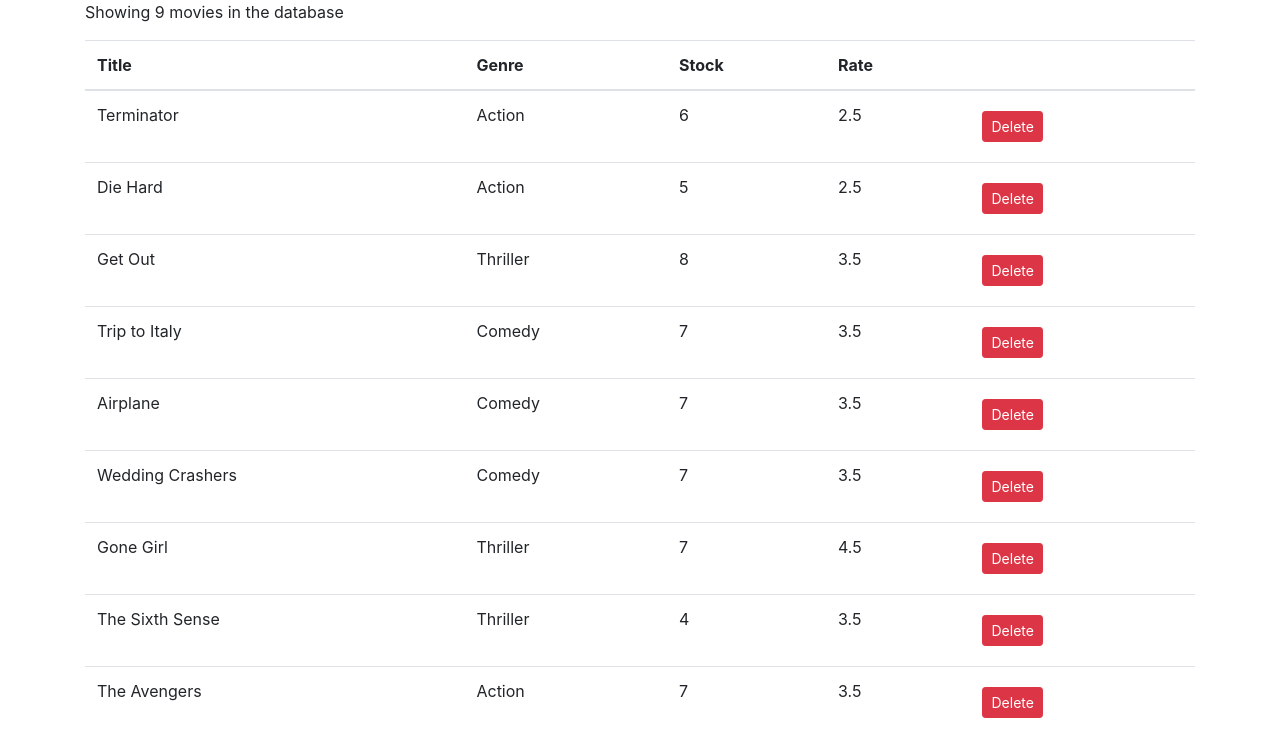
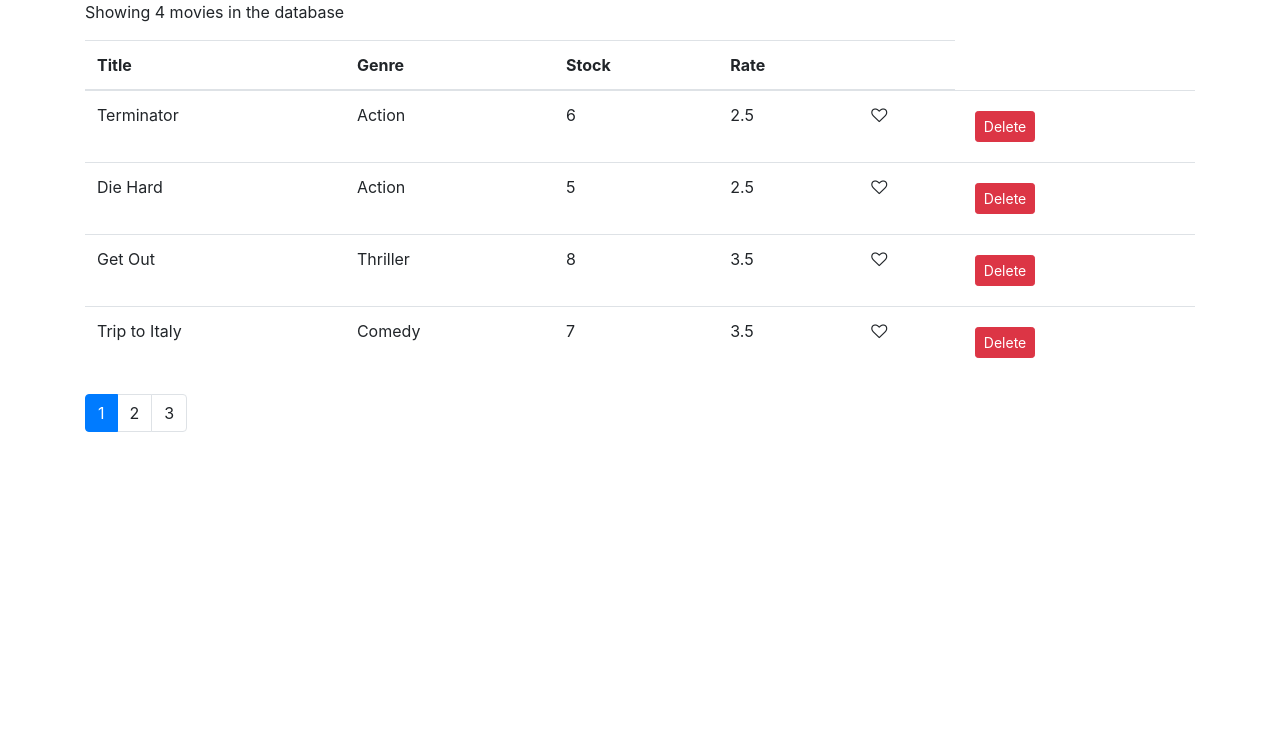
Before and after one commit to mustansarsaeed/vidly, a React (Create React App) app: page / in a window 1280 px wide. Shown: the top 756 px of the page. Built offline with nearby package versions, Linux system fonts and the light colour scheme.

Commit message:
- Add pagination in the website - Implementing and applying PropTypes

```diff
--- a/package.json
+++ b/package.json
@@ -8,6 +8,7 @@
     "@testing-library/user-event": "^13.5.0",
     "bootstrap": "^4.1.1",
     "font-awesome": "^4.7.0",
+    "lodash": "^4.17.10",
     "react": "^18.2.0",
     "react-dom": "^18.2.0",
     "react-scripts": "5.0.1",
--- a/src/App.js
+++ b/src/App.js
@@ -1,11 +1,17 @@
 import logo from "./logo.svg";
 import "./App.css";
 import MoviesList from "./components/MoviesList";
-import { getMovies, deleteMovie } from "./services/fakeMovieService";
+import { getMovies, deleteMovie, getMovie } from "./services/fakeMovieService";
 import { useEffect, useState } from "react";
-
+import Pagination from "./components/common/pagination";
+import { paginate } from "./utils/paginator";
 function App(props) {
   const [latestMovies, setMovies] = useState(getMovies());
+  const [pageSize, setPageSize] = useState(4);
+  const [currentPage, setCurrentPage] = useState(1);
+
+  const pagedMovies = paginate(latestMovies, currentPage, pageSize);
+
   function handleOnDelete(movieId) {
     deleteMovie(movieId);
     setMovies(() => getMovies());
@@ -20,10 +26,21 @@
     );
   }
 
-  // console.log("Rendering changes: movies.length= " + movies.length);
-  // useEffect(() => {
-  //   console.log("Effects: movies.length = " + movies.length);
-  // }, [movies]);
+  function handleOnLike(movie) {
+    let movies = getMovies();
+    // let fMovie = movies.filter((m) => {
+    //   return m._id == movie._id;
+    // })[0];
+    let index = movies.indexOf(movie);
+    movies[index].liked = !movies[index].liked;
+    setMovies(movies);
+  }
+
+  function handlePageSize() {}
+
+  function handleOnPageChange(page) {
+    setCurrentPage(page);
+  }
 
   console.log("Returning render: movies.length= " + latestMovies.length);
   if (latestMovies.length === 0) {
@@ -31,8 +48,19 @@
   } else {
     return (
       <main className="container">
-        <p>Showing {latestMovies.length} movies in the database</p>
-        <MoviesList movies={latestMovies} onDelete={handleOnDelete} />
+        <p>Showing {pagedMovies.length} movies in the database</p>
+        <MoviesList
+          movies={pagedMovies}
+          onDelete={handleOnDelete}
+          onLike={handleOnLike}
+          onLikeClicked={handleOnLike}
+        />
+        <Pagination
+          itemsCount={latestMovies.length}
+          pageSize={pageSize}
+          onPageChange={handleOnPageChange}
+          currentPage={currentPage}
+        />
       </main>
     );
   }
--- a/src/components/MovieItem.jsx
+++ b/src/components/MovieItem.jsx
@@ -1,4 +1,5 @@
 import React, { Component } from "react";
+import Like from "./common/like";
 function MovieItem(props) {
   return (
     <tr>
@@ -6,6 +7,12 @@
       <td>{props.movie.genre.name}</td>
       <td>{props.movie.numberInStock}</td>
       <td>{props.movie.dailyRentalRate}</td>
+      <td>
+        <Like
+          liked={props.movie.liked}
+          onLikeClicked={() => props.onLikeClicked(props.movie)}
+        />
+      </td>
       <td>
         <button
           className="btn btn-danger btn-sm m-2"
--- a/src/components/MoviesList.jsx
+++ b/src/components/MoviesList.jsx
@@ -21,6 +21,7 @@
               id={movie._id}
               movie={movie}
               onDelete={props.onDelete}
+              onLikeClicked={props.onLikeClicked}
             />
           );
         })}
--- /dev/null
+++ b/src/components/common/like.jsx
@@ -0,0 +1,16 @@
+import React, { Component } from "react";
+
+function Like(props) {
+  let classes = "fa fa-heart";
+  if (props.liked !== true) classes += "-o";
+  return (
+    <i
+      className={classes}
+      style={{ cursor: "pointer" }}
+      aria-hidden="true"
+      onClick={props.onLikeClicked}
+    />
+  );
+}
+
+export default Like;
--- /dev/null
+++ b/src/components/common/pagination.jsx
@@ -0,0 +1,34 @@
+import React, { Component } from "react";
+import _ from "lodash";
+import PropTypes from "prop-types";
+
+function Pagination(props) {
+  const { itemsCount, pageSize, currentPage, onPageChange } = props;
+  const pagesCount = Math.ceil(itemsCount / pageSize);
+  if (pagesCount === 1) return null;
+  const pages = _.range(1, pagesCount + 1);
+  return (
+    <nav>
+      <ul className="pagination">
+        {pages.map((page) => (
+          <li
+            key={page}
+            className={page === currentPage ? "page-item active" : "page-item"}
+          >
+            <a className="page-link" onClick={() => onPageChange(page)}>
+              {page}{" "}
+            </a>
+          </li>
+        ))}
+      </ul>
+    </nav>
+  );
+}
+
+Pagination.propTypes = {
+  itemsCount: PropTypes.number.isRequired,
+  pageSize: PropTypes.number.isRequired,
+  currentPage: PropTypes.number.isRequired,
+  onPageChange: PropTypes.func.isRequired,
+};
+export default Pagination;
--- /dev/null
+++ b/src/utils/paginator.js
@@ -0,0 +1,7 @@
+import _ from "lodash";
+
+export function paginate(items, pageNumber, pageSize) {
+  const startIndex = (pageNumber - 1) * pageSize;
+
+  return _(items).slice(startIndex).take(pageSize).value();
+}
```
Also changed, not shown: 1 other file (tests, documents, lock files or other folders).
